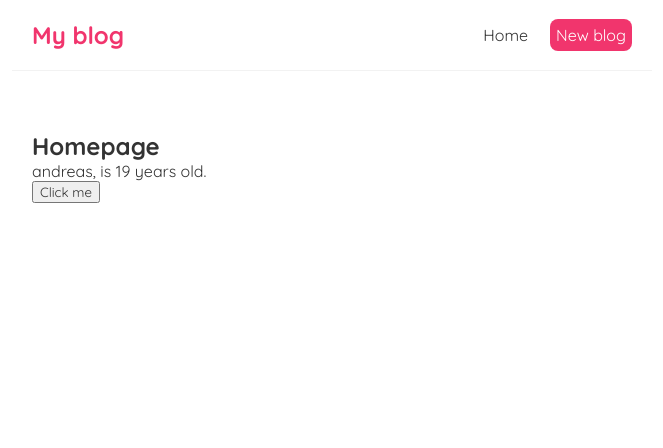
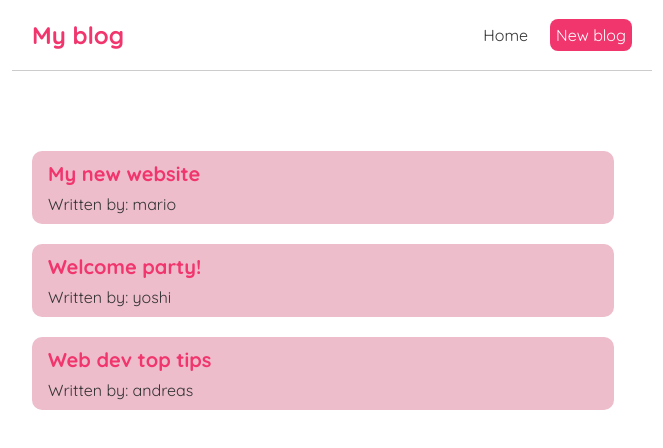
Before and after one commit to AndreasAvetisian/react-js-training, a React (Create React App) app: page / in a window 1280 px wide. Shown: the top 448 px of the page, without its empty margins (308-971 px from the left). Built offline with nearby package versions, Linux system fonts and the light colour scheme.

Commit message:
Added styles for blogs

```diff
--- a/package.json
+++ b/package.json
@@ -34,5 +34,10 @@
       "last 1 firefox version",
       "last 1 safari version"
     ]
+  },
+  "devDependencies": {
+    "envify": "^4.1.0",
+    "terser": "^5.16.1",
+    "uglifyify": "^5.0.2"
   }
 }
--- a/src/Home.js
+++ b/src/Home.js
@@ -2,19 +2,20 @@ import { useState } from 'react';
 
 const Home = () => {
 
-    const [name, setName] = useState('andreas');
-    const [age, setAge] = useState(19);
-
-    const  handleClick = () => {
-        setName('gago');
-        setAge(30);
-    }
+    const [blogs, setBlogs] = useState([
+        { title: 'My new website', body: 'lorem ipsum...', author: 'mario', id: 1 },
+        { title: 'Welcome party!', body: 'lorem ipsum...', author: 'yoshi', id: 2 },
+        { title: 'Web dev top tips', body: 'lorem ipsum...', author: 'andreas', id: 3 }
+    ]);
 
     return (
         <div className="home">
-            <h2>Homepage</h2>
-            <p>{ name }, is { age } years old.</p>
-            <button onClick={handleClick}>Click me</button>
+            {blogs.map((blog) => (
+                <div className="blog-preview" key={blog.id}>
+                    <h2>{ blog.title }</h2>
+                    <p>Written by: { blog.author }</p>
+                </div>
+            ))}
         </div>
     );
 }
--- a/src/index.css
+++ b/src/index.css
@@ -12,7 +12,7 @@
   align-items: center;
   max-width: 600px;
   margin: 0 auto;
-  border-bottom: 1px solid #f2f2f2;
+  border-bottom: 1px solid #cccccc;
 }
 .navbar h1 {
   color: #f1356d;
@@ -38,3 +38,23 @@
   margin: 40px auto;
   padding: 20px;
 }
+/* blog previews / list */
+.blog-preview {
+  max-width: 550px;
+  background-color: #edbdcc;
+  border-radius: 10px;
+  padding: 10px 16px;
+  margin: 20px 0;
+  transition: margin-left 0.1s ease-in;
+}
+.blog-preview:hover {
+  box-shadow: 1px 5px 8px rgba(0,0,0,0.1);
+  margin-left: 10px;
+  transition: margin-left 0.1s ease-in;
+  cursor: pointer;
+}
+.blog-preview h2 {
+  font-size: 20px;
+  color: #f1356d;
+  margin-bottom: 8px;
+}
```
Also changed, not shown: 1 other file (tests, documents, lock files or other folders).
